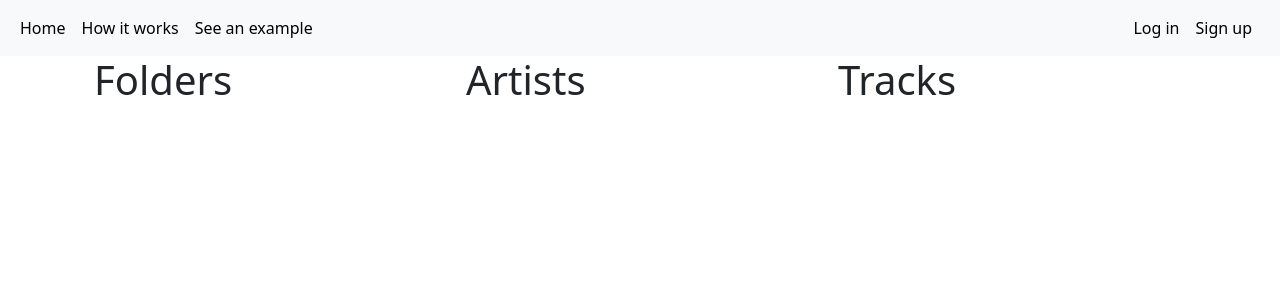
After one commit to aniakonie/My_Sound_Archive, a Flask app: template website/library_views/templates/library_views/library_views.html in a window 1280 px wide. The commit adds this page. Shown: the top 300 px of the page. Run offline with Flask 3, Linux system fonts and the light colour scheme; the template is opened without the code that fills it, so the values that code supplies are empty.

Commit message:
blueprints for general views, library views and spotify authorization separated

```diff
--- a/website/templates/home.html
+++ b/website/general_views/templates/general_views/home.html
@@ -1,4 +1,4 @@
-{% extends "base.html" %}
+{% extends "general_views/base.html" %}
 
 {% block title %}VMLibrary{% endblock %}
 
--- a/website/templates/how_it_works.html
+++ b/website/general_views/templates/general_views/how_it_works.html
@@ -1,4 +1,4 @@
-{% extends "base.html" %}
+{% extends "general_views/base.html" %}
 
 {% block title %}VMLibrary{% endblock %}
 
--- /dev/null
+++ b/website/library_views/templates/library_views/base.html
@@ -0,0 +1,67 @@
+<!DOCTYPE html>
+<html lang="en">
+  <head>
+    <meta charset="utf-8"/>
+    <meta name="viewport" content="width=device-width, initial-scale=1"/>
+
+    <link
+      rel="stylesheet"
+      href="https://cdn.jsdelivr.net/npm/bootstrap@5.3.2/dist/css/bootstrap.min.css"
+      integrity="sha384-T3c6CoIi6uLrA9TneNEoa7RxnatzjcDSCmG1MXxSR1GAsXEV/Dwwykc2MPK8M2HN"
+      crossorigin="anonymous"
+    />
+
+    <title>{% block title %} {% endblock %}</title>
+
+  </head>
+  <body>
+
+    <nav class="navbar navbar-expand-lg bg-body-tertiary">
+        <div class="container-fluid">
+          <button class="navbar-toggler" type="button" data-bs-toggle="collapse" data-bs-target="#navbarSupportedContent" aria-controls="navbarSupportedContent" aria-expanded="false" aria-label="Toggle navigation">
+            <span class="navbar-toggler-icon"></span>
+          </button>
+          <div class="collapse navbar-collapse" id="navbarSupportedContent">
+            <ul class="navbar-nav me-auto mb-2 mb-lg-0">
+                <li class="nav-item">
+                    <a class="nav-link active" aria-current="page" href="http://127.0.0.1:5000">Home</a>
+                  </li>
+            {% if current != "how_it_works" %}
+              <li class="nav-item">
+                <a class="nav-link active" aria-current="page" href="http://127.0.0.1:5000/how_it_works">How it works</a>
+              </li>
+            {% endif %}
+
+            {% if current != "library" %}
+              <li class="nav-item">
+                <a class="nav-link active" aria-current="page" href="http://127.0.0.1:5000/library">See an example</a>
+              </li>
+            {% endif %}
+              <!-- <form class="d-flex" role="search">
+                <input class="form-control me-2" type="search" placeholder="Search" aria-label="Search">
+                <button class="btn btn-outline-success" type="submit">Search</button>
+              </form> -->
+            </ul>
+            <ul class="navbar-nav me-2 mb-2 mb-lg-0">
+            <li class="nav-item">
+                <a class="nav-link active" aria-current="page" href="http://127.0.0.1:5000/sp_auth">Log in</a>
+            </li>
+            <li class="nav-item">
+                <a class="nav-link active" aria-current="page" href="http://127.0.0.1:5000/sp_auth">Sign up</a>
+            </li>
+            </ul>
+          </div>
+        </div>
+    </nav>
+
+    <div class="container">{% block content %} {% endblock %}</div>
+
+
+    <script
+      src="https://cdn.jsdelivr.net/npm/bootstrap@5.3.2/dist/js/bootstrap.bundle.min.js"
+      integrity="sha384-C6RzsynM9kWDrMNeT87bh95OGNyZPhcTNXj1NW7RuBCsyN/o0jlpcV8Qyq46cDfL"
+      crossorigin="anonymous"
+    ></script>
+
+  </body>
+</html>
--- a/website/templates/library_view.html
+++ b/website/library_views/templates/library_views/library_views.html
@@ -1,4 +1,4 @@
-{% extends "base.html" %}
+{% extends "library_views/base.html" %}
 
 {% block title %}VML Sample{% endblock %}
 
--- a/website/sp_auth.py
+++ b/website/spotify_data/sp_auth.py
@@ -1,12 +1,10 @@
 from flask import Blueprint
-from website.spotify_data.sp_get_library import get_spotify_playlists_songs_all_playlists_together, get_spotify_saved_tracks, get_spotify_playlists
 from dotenv import load_dotenv
 import os
 import requests
 import urllib.parse
 import base64
 from flask import request, url_for, redirect
-from website.spotify_data.sp_get_artists_genres import sp_get_artists_genres
 
 from website.database.populating_database import psql_test
 from website.database.models import db
@@ -95,7 +93,7 @@ def redirect_page():
 
     psql_test(db)
 
-    return 'success'
+    return access_token
 
 
 def refresh_token():
```
Also changed, not shown: website/__init__.py (+5 -5 lines), website/general_views/general_views.py (added, +12 -0 lines), website/home.py (deleted, +0 -12 lines), website/library_views/library_views.py (renamed from website/views.py, +13 -13 lines), website/general_views/__init__.py (added), website/general_views/templates/general_views/base.html (renamed from website/templates/base.html), website/library_views/__init__.py (added).
